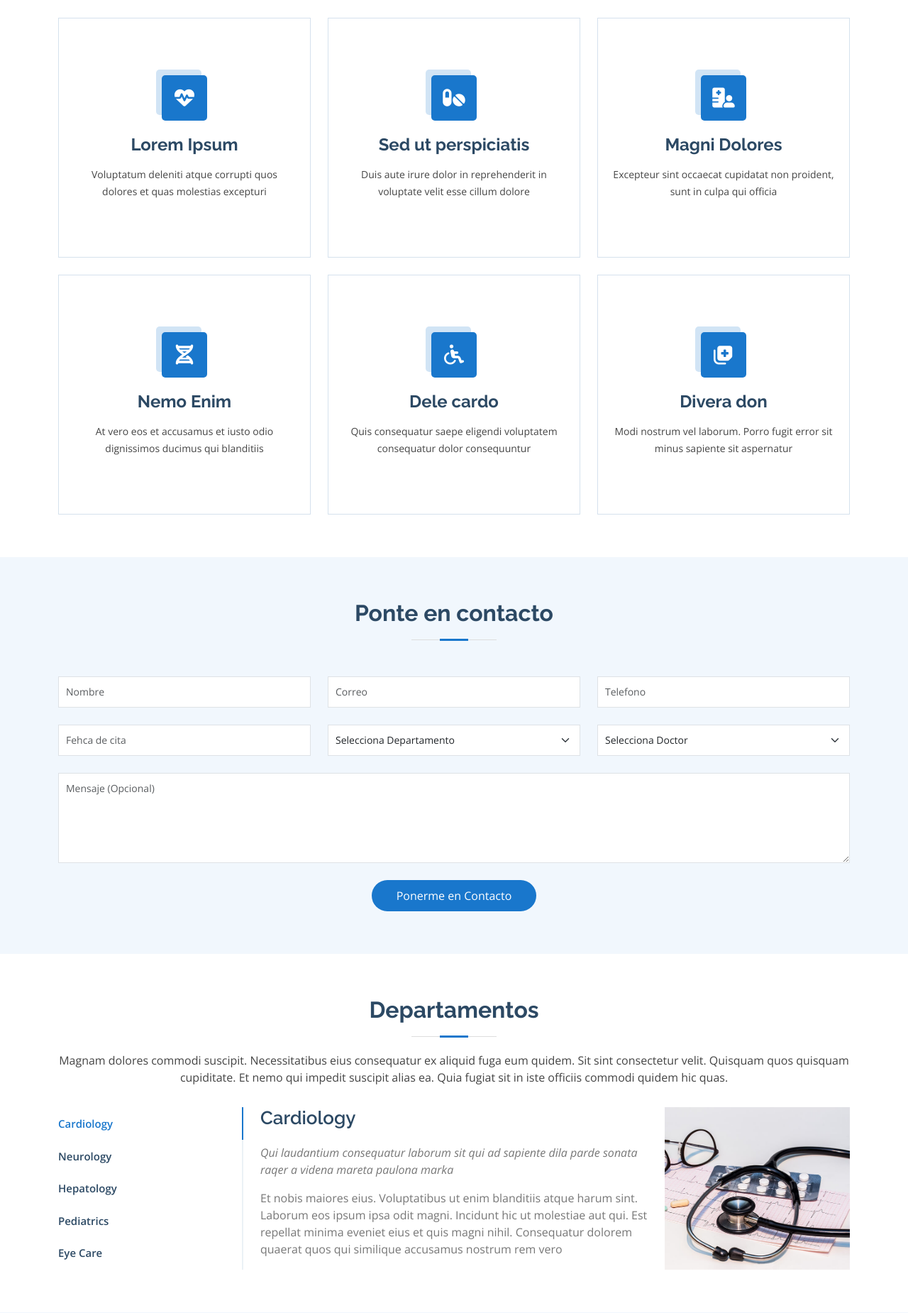
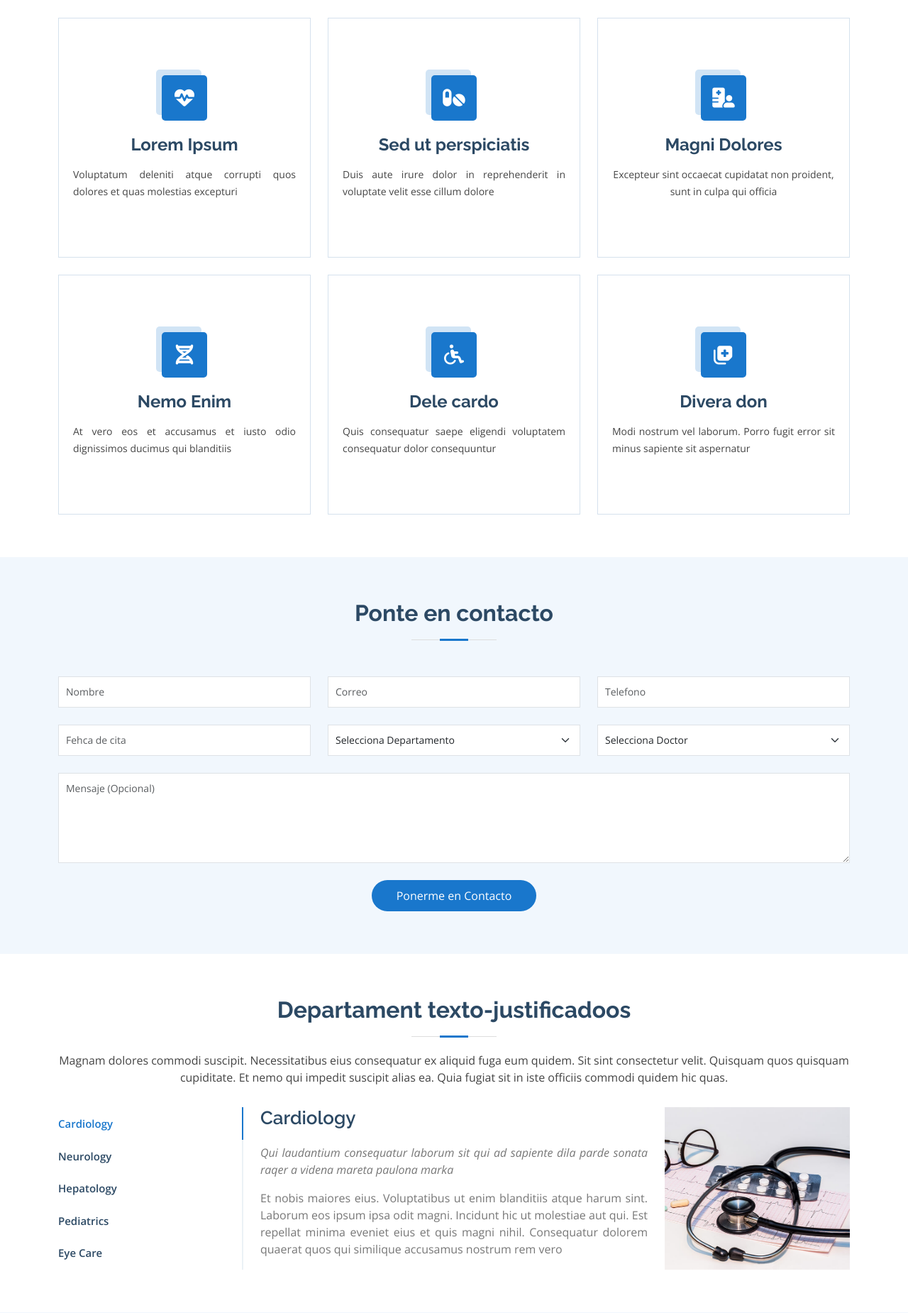
Before and after one commit to xavismith91/renacer, a PHP site: page / in a window 1280 px wide. Shown: the part 1960-3810 px from the top of the page at 71% size. Run offline with PHP 8.4, Linux system fonts and the light colour scheme.

Commit message:
decimocommit

```diff
--- a/assets/css/style.css
+++ b/assets/css/style.css
@@ -1,14 +1,4 @@
-/**
-* Template Name: Medilab
-* Updated: Jan 29 2024 with Bootstrap v5.3.2
-* Template URL: https://bootstrapmade.com/medilab-free-medical-bootstrap-theme/
-* Author: BootstrapMade.com
-* License: https://bootstrapmade.com/license/
-*/
-
-/*--------------------------------------------------------------
-# General
---------------------------------------------------------------*/
+
 body {
   font-family: "Open Sans", sans-serif;
   color: #444444;
@@ -1750,3 +1740,7 @@ section {
   color: #fff;
   text-decoration: none;
 }
+
+.texto-justificado{
+  text-align: justify;
+}
--- a/index.html
+++ b/index.html
@@ -103,7 +103,7 @@
           <div class="col-lg-4 d-flex align-items-stretch">
             <div class="content">
               <h3>¿Por que elegir "Renacer"?</h3>
-              <p>
+              <p class="texto-justificado">
                 Puede ofrecerte una atención integral que aborde tus necesidades emocionales y legales de manera efectiva, garantizando así un proceso de recuperación más completo y satisfactorio.
               </p>
               <div class="text-center">
@@ -118,21 +118,21 @@
                   <div class="icon-box mt-4 mt-xl-0">
                     <i class="bx bx-notepad"></i>
                     <h4>Corporis voluptates sit</h4>
-                    <p>Consequuntur sunt aut quasi enim aliquam quae harum pariatur laboris nisi ut aliquip</p>
+                    <p class="texto-justificado">Consequuntur sunt aut quasi enim aliquam quae harum pariatur laboris nisi ut aliquip</p>
                   </div>
                 </div>
                 <div class="col-xl-4 d-flex align-items-stretch">
                   <div class="icon-box mt-4 mt-xl-0">
                     <i class="bx bx-cube-alt"></i>
                     <h4>Ullamco laboris ladore pan</h4>
-                    <p>Excepteur sint occaecat cupidatat non proident, sunt in culpa qui officia deserunt</p>
+                    <p class="texto-justificado">Excepteur sint occaecat cupidatat non proident, sunt in culpa qui officia deserunt</p>
                   </div>
                 </div>
                 <div class="col-xl-4 d-flex align-items-stretch">
                   <div class="icon-box mt-4 mt-xl-0">
                     <i class="bx bx-images"></i>
                     <h4>Labore consequatur</h4>
-                    <p>Aut suscipit aut cum nemo deleniti aut omnis. Doloribus ut maiores omnis facere</p>
+                    <p class="texto-justificado">Aut suscipit aut cum nemo deleniti aut omnis. Doloribus ut maiores omnis facere</p>
                   </div>
                 </div>
               </div>
@@ -154,24 +154,24 @@
 
           <div class="col-xl-7 col-lg-6 icon-boxes d-flex flex-column align-items-stretch justify-content-center py-5 px-lg-5">
             <h3>Enim quis est voluptatibus aliquid consequatur fugiat</h3>
-            <p>Esse voluptas cumque vel exercitationem. Reiciendis est hic accusamus. Non ipsam et sed minima temporibus laudantium. Soluta voluptate sed facere corporis dolores excepturi. Libero laboriosam sint et id nulla tenetur. Suscipit aut voluptate.</p>
+            <p class="texto-justificado">Esse voluptas cumque vel exercitationem. Reiciendis est hic accusamus. Non ipsam et sed minima temporibus laudantium. Soluta voluptate sed facere corporis dolores excepturi. Libero laboriosam sint et id nulla tenetur. Suscipit aut voluptate.</p>
 
             <div class="icon-box">
               <div class="icon"><i class="bx bx-fingerprint"></i></div>
               <h4 class="title"><a href="">Lorem Ipsum</a></h4>
-              <p class="description">Voluptatum deleniti atque corrupti quos dolores et quas molestias excepturi sint occaecati cupiditate non provident</p>
+              <p class="description texto-justificado">Voluptatum deleniti atque corrupti quos dolores et quas molestias excepturi sint occaecati cupiditate non provident</p>
             </div>
 
             <div class="icon-box">
               <div class="icon"><i class="bx bx-gift"></i></div>
               <h4 class="title"><a href="">Nemo Enim</a></h4>
-              <p class="description">At vero eos et accusamus et iusto odio dignissimos ducimus qui blanditiis praesentium voluptatum deleniti atque</p>
+              <p class="description texto-justificado">At vero eos et accusamus et iusto odio dignissimos ducimus qui blanditiis praesentium voluptatum deleniti atque</p>
             </div>
 
             <div class="icon-box">
               <div class="icon"><i class="bx bx-atom"></i></div>
               <h4 class="title"><a href="">Dine Pad</a></h4>
-              <p class="description">Explicabo est voluptatum asperiores consequatur magnam. Et veritatis odit. Sunt aut deserunt minus aut eligendi omnis</p>
+              <p class="description texto-justificado">Explicabo est voluptatum asperiores consequatur magnam. Et veritatis odit. Sunt aut deserunt minus aut eligendi omnis</p>
             </div>
 
           </div>
@@ -237,7 +237,7 @@
             <div class="icon-box">
               <div class="icon"><i class="fas fa-heartbeat"></i></div>
               <h4><a href="">Lorem Ipsum</a></h4>
-              <p>Voluptatum deleniti atque corrupti quos dolores et quas molestias excepturi</p>
+              <p class="texto-justificado">Voluptatum deleniti atque corrupti quos dolores et quas molestias excepturi</p>
             </div>
           </div>
 
@@ -245,7 +245,7 @@
             <div class="icon-box">
               <div class="icon"><i class="fas fa-pills"></i></div>
               <h4><a href="">Sed ut perspiciatis</a></h4>
-              <p>Duis aute irure dolor in reprehenderit in voluptate velit esse cillum dolore</p>
+              <p class="texto-justificado">Duis aute irure dolor in reprehenderit in voluptate velit esse cillum dolore</p>
             </div>
           </div>
 
@@ -261,7 +261,7 @@
             <div class="icon-box">
               <div class="icon"><i class="fas fa-dna"></i></div>
               <h4><a href="">Nemo Enim</a></h4>
-              <p>At vero eos et accusamus et iusto odio dignissimos ducimus qui blanditiis</p>
+              <p class="texto-justificado">At vero eos et accusamus et iusto odio dignissimos ducimus qui blanditiis</p>
             </div>
           </div>
 
@@ -269,7 +269,7 @@
             <div class="icon-box">
               <div class="icon"><i class="fas fa-wheelchair"></i></div>
               <h4><a href="">Dele cardo</a></h4>
-              <p>Quis consequatur saepe eligendi voluptatem consequatur dolor consequuntur</p>
+              <p class="texto-justificado">Quis consequatur saepe eligendi voluptatem consequatur dolor consequuntur</p>
             </div>
           </div>
 
@@ -277,7 +277,7 @@
             <div class="icon-box">
               <div class="icon"><i class="fas fa-notes-medical"></i></div>
               <h4><a href="">Divera don</a></h4>
-              <p>Modi nostrum vel laborum. Porro fugit error sit minus sapiente sit aspernatur</p>
+              <p class="texto-justificado">Modi nostrum vel laborum. Porro fugit error sit minus sapiente sit aspernatur</p>
             </div>
           </div>
 
@@ -355,8 +355,8 @@
       <div class="container">
 
         <div class="section-title">
-          <h2>Departamentos</h2>
-          <p>Magnam dolores commodi suscipit. Necessitatibus eius consequatur ex aliquid fuga eum quidem. Sit sint consectetur velit. Quisquam quos quisquam cupiditate. Et nemo qui impedit suscipit alias ea. Quia fugiat sit in iste officiis commodi quidem hic quas.</p>
+          <h2>Departament texto-justificadoos</h2>
+          <p classr"texto-justificado"> Magnam dolores commodi suscipit. Necessitatibus eius consequatur ex aliquid fuga eum quidem. Sit sint consectetur velit. Quisquam quos quisquam cupiditate. Et nemo qui impedit suscipit alias ea. Quia fugiat sit in iste officiis commodi quidem hic quas.</p>
         </div>
 
         <div class="row gy-4">
@@ -385,8 +385,8 @@
                 <div class="row gy-4">
                   <div class="col-lg-8 details order-2 order-lg-1">
                     <h3>Cardiology</h3>
-                    <p class="fst-italic">Qui laudantium consequatur laborum sit qui ad sapiente dila parde sonata raqer a videna mareta paulona marka</p>
-                    <p>Et nobis maiores eius. Voluptatibus ut enim blanditiis atque harum sint. Laborum eos ipsum ipsa odit magni. Incidunt hic ut molestiae aut qui. Est repellat minima eveniet eius et quis magni nihil. Consequatur dolorem quaerat quos qui similique accusamus nostrum rem vero</p>
+                    <p class="fst-italic texto-justificado">Qui laudantium consequatur laborum sit qui ad sapiente dila parde sonata raqer a videna mareta paulona marka</p>
+                    <p class="texto-justificado"> Et nobis maiores eius. Voluptatibus ut enim blanditiis atque harum sint. Laborum eos ipsum ipsa odit magni. Incidunt hic ut molestiae aut qui. Est repellat minima eveniet eius et quis magni nihil. Consequatur dolorem quaerat quos qui similique accusamus nostrum rem vero</p>
                   </div>
                   <div class="col-lg-4 text-center order-1 order-lg-2">
                     <img src="assets/img/departments-1.jpg" alt="" class="img-fluid">
@@ -397,8 +397,8 @@
                 <div class="row gy-4">
                   <div class="col-lg-8 details order-2 order-lg-1">
                     <h3>Et blanditiis nemo veritatis excepturi</h3>
-                    <p class="fst-italic">Qui laudantium consequatur laborum sit qui ad sapiente dila parde sonata raqer a videna mareta paulona marka</p>
-                    <p>Ea ipsum voluptatem consequatur quis est. Illum error ullam omnis quia et reiciendis sunt sunt est. Non aliquid repellendus itaque accusamus eius et velit ipsa voluptates. Optio nesciunt eaque beatae accusamus lerode pakto madirna desera vafle de nideran pal</p>
+                    <p class="fst-italic texto-justificado">Qui laudantium consequatur laborum sit qui ad sapiente dila parde sonata raqer a videna mareta paulona marka</p>
+                    <p class="texto-justificado"> Ea ipsum voluptatem consequatur quis est. Illum error ullam omnis quia et reiciendis sunt sunt est. Non aliquid repellendus itaque accusamus eius et velit ipsa voluptates. Optio nesciunt eaque beatae accusamus lerode pakto madirna desera vafle de nideran pal</p>
                   </div>
                   <div class="col-lg-4 text-center order-1 order-lg-2">
                     <img src="assets/img/departments-2.jpg" alt="" class="img-fluid">
@@ -409,8 +409,8 @@
                 <div class="row gy-4">
                   <div class="col-lg-8 details order-2 order-lg-1">
                     <h3>Impedit facilis occaecati odio neque aperiam sit</h3>
-                    <p class="fst-italic">Eos voluptatibus quo. Odio similique illum id quidem non enim fuga. Qui natus non sunt dicta dolor et. In asperiores velit quaerat perferendis aut</p>
-                    <p>Iure officiis odit rerum. Harum sequi eum illum corrupti culpa veritatis quisquam. Neque necessitatibus illo rerum eum ut. Commodi ipsam minima molestiae sed laboriosam a iste odio. Earum odit nesciunt fugiat sit ullam. Soluta et harum voluptatem optio quae</p>
+                    <p class="fst-italic texto-justificado">Eos voluptatibus quo. Odio similique illum id quidem non enim fuga. Qui natus non sunt dicta dolor et. In asperiores velit quaerat perferendis aut</p>
+                    <p class="texto-justificado"> Iure officiis odit rerum. Harum sequi eum illum corrupti culpa veritatis quisquam. Neque necessitatibus illo rerum eum ut. Commodi ipsam minima molestiae sed laboriosam a iste odio. Earum odit nesciunt fugiat sit ullam. Soluta et harum voluptatem optio quae</p>
                   </div>
                   <div class="col-lg-4 text-center order-1 order-lg-2">
                     <img src="assets/img/departments-3.jpg" alt="" class="img-fluid">
@@ -421,8 +421,8 @@
                 <div class="row gy-4">
                   <div class="col-lg-8 details order-2 order-lg-1">
                     <h3>Fuga dolores inventore laboriosam ut est accusamus laboriosam dolore</h3>
-                    <p class="fst-italic">Totam aperiam accusamus. Repellat consequuntur iure voluptas iure porro quis delectus</p>
-                    <p>Eaque consequuntur consequuntur libero expedita in voluptas. Nostrum ipsam necessitatibus aliquam fugiat debitis quis velit. Eum ex maxime error in consequatur corporis atque. Eligendi asperiores sed qui veritatis aperiam quia a laborum inventore</p>
+                    <p class="fst-italic texto-justificado">Totam aperiam accusamus. Repellat consequuntur iure voluptas iure porro quis delectus</p>
+                    <p class="texto-justificado"> Eaque consequuntur consequuntur libero expedita in voluptas. Nostrum ipsam necessitatibus aliquam fugiat debitis quis velit. Eum ex maxime error in consequatur corporis atque. Eligendi asperiores sed qui veritatis aperiam quia a laborum inventore</p>
                   </div>
                   <div class="col-lg-4 text-center order-1 order-lg-2">
                     <img src="assets/img/departments-4.jpg" alt="" class="img-fluid">
@@ -433,8 +433,8 @@
                 <div class="row gy-4">
                   <div class="col-lg-8 details order-2 order-lg-1">
                     <h3>Est eveniet ipsam sindera pad rone matrelat sando reda</h3>
-                    <p class="fst-italic">Omnis blanditiis saepe eos autem qui sunt debitis porro quia.</p>
-                    <p>Exercitationem nostrum omnis. Ut reiciendis repudiandae minus. Omnis recusandae ut non quam ut quod eius qui. Ipsum quia odit vero atque qui quibusdam amet. Occaecati sed est sint aut vitae molestiae voluptate vel</p>
+                    <p class="fst-italic texto-justificado">Omnis blanditiis saepe eos autem qui sunt debitis porro quia.</p>
+                    <p class="texto-justificado"> Exercitationem nostrum omnis. Ut reiciendis repudiandae minus. Omnis recusandae ut non quam ut quod eius qui. Ipsum quia odit vero atque qui quibusdam amet. Occaecati sed est sint aut vitae molestiae voluptate vel</p>
                   </div>
                   <div class="col-lg-4 text-center order-1 order-lg-2">
                     <img src="assets/img/departments-5.jpg" alt="" class="img-fluid">
@@ -545,7 +545,7 @@
             <li data-aos="fade-up">
               <i class="bx bx-help-circle icon-help"></i> <a data-bs-toggle="collapse" class="collapse" data-bs-target="#faq-list-1">Non consectetur a erat nam at lectus urna duis? <i class="bx bx-chevron-down icon-show"></i><i class="bx bx-chevron-up icon-close"></i></a>
               <div id="faq-list-1" class="collapse show" data-bs-parent=".faq-list">
-                <p>
+                <p class="texto-justificadoos">
                   Feugiat pretium nibh ipsum consequat. Tempus iaculis urna id volutpat lacus laoreet non curabitur gravida. Venenatis lectus magna fringilla urna porttitor rhoncus dolor purus non.
                 </p>
               </div>
@@ -554,7 +554,7 @@
             <li data-aos="fade-up" data-aos-delay="100">
               <i class="bx bx-help-circle icon-help"></i> <a data-bs-toggle="collapse" data-bs-target="#faq-list-2" class="collapsed">Feugiat scelerisque varius morbi enim nunc? <i class="bx bx-chevron-down icon-show"></i><i class="bx bx-chevron-up icon-close"></i></a>
               <div id="faq-list-2" class="collapse" data-bs-parent=".faq-list">
-                <p>
+                <p class="texto-justificadoos">
                   Dolor sit amet consectetur adipiscing elit pellentesque habitant morbi. Id interdum velit laoreet id donec ultrices. Fringilla phasellus faucibus scelerisque eleifend donec pretium. Est pellentesque elit ullamcorper dignissim. Mauris ultrices eros in cursus turpis massa tincidunt dui.
                 </p>
               </div>
@@ -563,7 +563,7 @@
             <li data-aos="fade-up" data-aos-delay="200">
               <i class="bx bx-help-circle icon-help"></i> <a data-bs-toggle="collapse" data-bs-target="#faq-list-3" class="collapsed">Dolor sit amet consectetur adipiscing elit? <i class="bx bx-chevron-down icon-show"></i><i class="bx bx-chevron-up icon-close"></i></a>
               <div id="faq-list-3" class="collapse" data-bs-parent=".faq-list">
-                <p>
+                <p class="texto-justificadoos">
                   Eleifend mi in nulla posuere sollicitudin aliquam ultrices sagittis orci. Faucibus pulvinar elementum integer enim. Sem nulla pharetra diam sit amet nisl suscipit. Rutrum tellus pellentesque eu tincidunt. Lectus urna duis convallis convallis tellus. Urna molestie at elementum eu facilisis sed odio morbi quis
                 </p>
               </div>
@@ -572,7 +572,7 @@
             <li data-aos="fade-up" data-aos-delay="300">
               <i class="bx bx-help-circle icon-help"></i> <a data-bs-toggle="collapse" data-bs-target="#faq-list-4" class="collapsed">Tempus quam pellentesque nec nam aliquam sem et tortor consequat? <i class="bx bx-chevron-down icon-show"></i><i class="bx bx-chevron-up icon-close"></i></a>
               <div id="faq-list-4" class="collapse" data-bs-parent=".faq-list">
-                <p>
+                <p class="texto-justificadoos">
                   Molestie a iaculis at erat pellentesque adipiscing commodo. Dignissim suspendisse in est ante in. Nunc vel risus commodo viverra maecenas accumsan. Sit amet nisl suscipit adipiscing bibendum est. Purus gravida quis blandit turpis cursus in.
                 </p>
               </div>
@@ -581,7 +581,7 @@
             <li data-aos="fade-up" data-aos-delay="400">
               <i class="bx bx-help-circle icon-help"></i> <a data-bs-toggle="collapse" data-bs-target="#faq-list-5" class="collapsed">Tortor vitae purus faucibus ornare. Varius vel pharetra vel turpis nunc eget lorem dolor? <i class="bx bx-chevron-down icon-show"></i><i class="bx bx-chevron-up icon-close"></i></a>
               <div id="faq-list-5" class="collapse" data-bs-parent=".faq-list">
-                <p>
+                <p class="texto-justificadoos">
                   Laoreet sit amet cursus sit amet dictum sit amet justo. Mauris vitae ultricies leo integer malesuada nunc vel. Tincidunt eget nullam non nisi est sit amet. Turpis nunc eget lorem dolor sed. Ut venenatis tellus in metus vulputate eu scelerisque.
                 </p>
               </div>
@@ -606,7 +606,7 @@
                   <img src="assets/img/testimonials/testimonials-1.jpg" class="testimonial-img" alt="">
                   <h3>Saul Goodman</h3>
                   <h4>Ceo &amp; Founder</h4>
-                  <p>
+                  <p class="texto-justificadoos">
                     <i class="bx bxs-quote-alt-left quote-icon-left"></i>
                     Proin iaculis purus consequat sem cure digni ssim donec porttitora entum suscipit rhoncus. Accusantium quam, ultricies eget id, aliquam eget nibh et. Maecen aliquam, risus at semper.
                     <i class="bx bxs-quote-alt-right quote-icon-right"></i>
@@ -621,7 +621,7 @@
                   <img src="assets/img/testimonials/testimonials-2.jpg" class="testimonial-img" alt="">
                   <h3>Sara Wilsson</h3>
                   <h4>Designer</h4>
-                  <p>
+                  <p class="texto-justificadoos">
                     <i class="bx bxs-quote-alt-left quote-icon-left"></i>
                     Export tempor illum tamen malis malis eram quae irure esse labore quem cillum quid cillum eram malis quorum velit fore eram velit sunt aliqua noster fugiat irure amet legam anim culpa.
                     <i class="bx bxs-quote-alt-right quote-icon-right"></i>
@@ -636,7 +636,7 @@
                   <img src="assets/img/testimonials/testimonials-3.jpg" class="testimonial-img" alt="">
                   <h3>Jena Karlis</h3>
                   <h4>Store Owner</h4>
-                  <p>
+                  <p class="texto-justificadoos">
                     <i class="bx bxs-quote-alt-left quote-icon-left"></i>
                     Enim nisi quem export duis labore cillum quae magna enim sint quorum nulla quem veniam duis minim tempor labore quem eram duis noster aute amet eram fore quis sint minim.
                     <i class="bx bxs-quote-alt-right quote-icon-right"></i>
@@ -651,7 +651,7 @@
                   <img src="assets/img/testimonials/testimonials-4.jpg" class="testimonial-img" alt="">
                   <h3>Matt Brandon</h3>
                   <h4>Freelancer</h4>
-                  <p>
+                  <p class="texto-justificadoos">
                     <i class="bx bxs-quote-alt-left quote-icon-left"></i>
                     Fugiat enim eram quae cillum dolore dolor amet nulla culpa multos export minim fugiat minim velit minim dolor enim duis veniam ipsum anim magna sunt elit fore quem dolore labore illum veniam.
                     <i class="bx bxs-quote-alt-right quote-icon-right"></i>
@@ -666,7 +666,7 @@
                   <img src="assets/img/testimonials/testimonials-5.jpg" class="testimonial-img" alt="">
                   <h3>John Larson</h3>
                   <h4>Entrepreneur</h4>
-                  <p>
+                  <p class="texto-justificadoos">
                     <i class="bx bxs-quote-alt-left quote-icon-left"></i>
                     Quis quorum aliqua sint quem legam fore sunt eram irure aliqua veniam tempor noster veniam enim culpa labore duis sunt culpa nulla illum cillum fugiat legam esse veniam culpa fore nisi cillum quid.
                     <i class="bx bxs-quote-alt-right quote-icon-right"></i>
```
Also changed, not shown: privacidad.html (+11 -9 lines).
